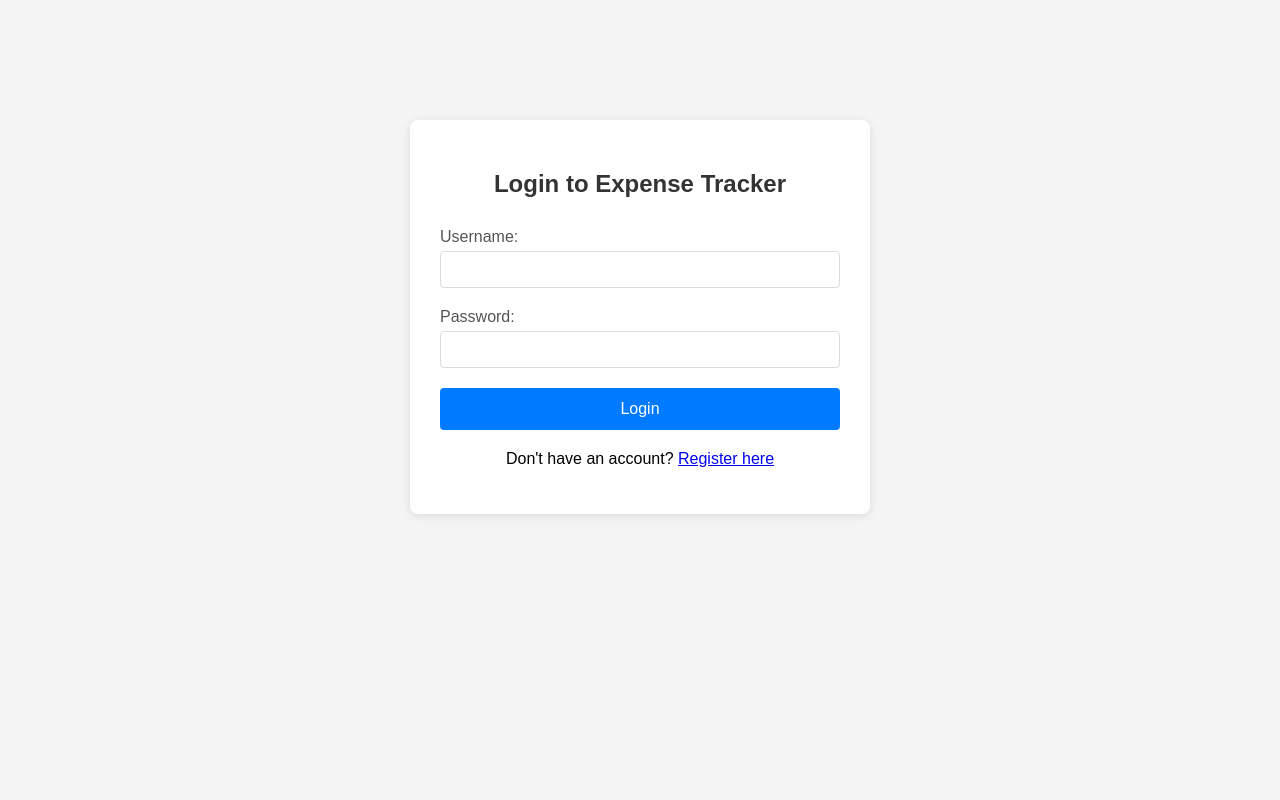
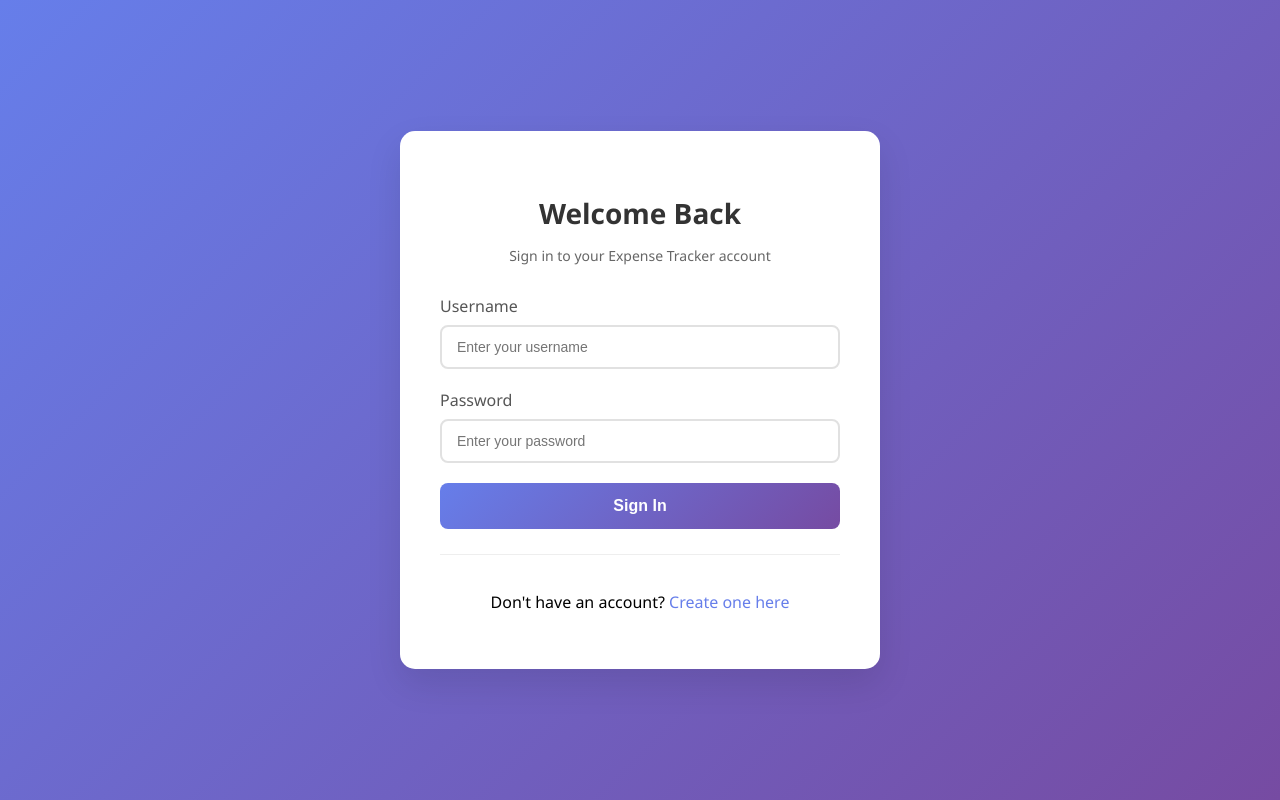
Before and after one commit to n3mo1101/cc6-expense-tracker, a Django app: page / in a window 1280 px wide. Run offline with Django 5.2, Linux system fonts and the light colour scheme.

Commit message:
added external css

```diff
--- /dev/null
+++ b/projectsite/static/css/login.css
@@ -0,0 +1,126 @@
+/* login.css - Styles specific to login page */
+
+body {
+    font-family: 'Segoe UI', Tahoma, Geneva, Verdana, sans-serif;
+    background: linear-gradient(135deg, #667eea 0%, #764ba2 100%);
+    margin: 0;
+    padding: 0;
+    height: 100vh;
+    display: flex;
+    justify-content: center;
+    align-items: center;
+}
+
+.login-container {
+    width: 100%;
+    max-width: 400px;
+    background: white;
+    padding: 40px;
+    border-radius: 15px;
+    box-shadow: 0 15px 35px rgba(0,0,0,0.1);
+}
+
+.login-header {
+    text-align: center;
+    margin-bottom: 30px;
+}
+
+.login-header h2 {
+    color: #333;
+    margin-bottom: 10px;
+    font-size: 28px;
+    font-weight: 600;
+}
+
+.login-header p {
+    color: #666;
+    font-size: 14px;
+}
+
+.form-group {
+    margin-bottom: 20px;
+}
+
+.form-group label {
+    display: block;
+    margin-bottom: 8px;
+    color: #555;
+    font-weight: 500;
+}
+
+.form-group input {
+    width: 100%;
+    padding: 12px 15px;
+    border: 2px solid #e1e1e1;
+    border-radius: 8px;
+    font-size: 14px;
+    transition: border-color 0.3s ease;
+    box-sizing: border-box;
+}
+
+.form-group input:focus {
+    outline: none;
+    border-color: #667eea;
+}
+
+.login-btn {
+    width: 100%;
+    padding: 14px;
+    background: linear-gradient(135deg, #667eea 0%, #764ba2 100%);
+    color: white;
+    border: none;
+    border-radius: 8px;
+    font-size: 16px;
+    font-weight: 600;
+    cursor: pointer;
+    transition: transform 0.2s ease;
+}
+
+.login-btn:hover {
+    transform: translateY(-2px);
+}
+
+.login-btn:active {
+    transform: translateY(0);
+}
+
+.error-message {
+    background-color: #fee;
+    color: #c33;
+    padding: 12px;
+    border-radius: 6px;
+    text-align: center;
+    margin-bottom: 20px;
+    border-left: 4px solid #c33;
+}
+
+.register-section {
+    text-align: center;
+    margin-top: 25px;
+    padding-top: 20px;
+    border-top: 1px solid #eee;
+}
+
+.register-link {
+    color: #667eea;
+    text-decoration: none;
+    font-weight: 500;
+}
+
+.register-link:hover {
+    text-decoration: underline;
+}
+
+/* Responsive design */
+@media (max-width: 480px) {
+    .login-container {
+        margin: 20px;
+        padding: 30px 25px;
+    }
+
+    body {
+        padding: 10px;
+        align-items: flex-start;
+        padding-top: 50px;
+    }
+}
--- a/projectsite/templates/testing/login.html
+++ b/projectsite/templates/testing/login.html
@@ -2,94 +2,42 @@
 <html>
 <head>
     <title>Login - Expense Tracker</title>
-    <style>
-        body {
-            font-family: Arial, sans-serif;
-            background-color: #f4f4f4;
-            margin: 0;
-            padding: 20px;
-        }
-        .login-container {
-            max-width: 400px;
-            margin: 100px auto;
-            background: white;
-            padding: 30px;
-            border-radius: 8px;
-            box-shadow: 0 2px 10px rgba(0,0,0,0.1);
-        }
-        h2 {
-            text-align: center;
-            color: #333;
-            margin-bottom: 30px;
-        }
-        .form-group {
-            margin-bottom: 20px;
-        }
-        label {
-            display: block;
-            margin-bottom: 5px;
-            color: #555;
-        }
-        input[type="text"],
-        input[type="password"] {
-            width: 100%;
-            padding: 10px;
-            border: 1px solid #ddd;
-            border-radius: 4px;
-            box-sizing: border-box;
-        }
-        button {
-            width: 100%;
-            padding: 12px;
-            background-color: #007bff;
-            color: white;
-            border: none;
-            border-radius: 4px;
-            cursor: pointer;
-            font-size: 16px;
-        }
-        button:hover {
-            background-color: #0056b3;
-        }
-        .error {
-            color: red;
-            text-align: center;
-            margin-bottom: 15px;
-        }
-        .register-link {
-            text-align: center;
-            margin-top: 20px;
-        }
-    </style>
+    {% load static %}
+    <link rel="stylesheet" href="{% static 'css/login.css' %}">
 </head>
 <body>
     <div class="login-container">
-        <h2>Login to Expense Tracker</h2>
+        <div class="login-header">
+            <h2>Welcome Back</h2>
+            <p>Sign in to your Expense Tracker account</p>
+        </div>
 
-        {% if form.errors %}
-            <div class="error">
-                Your username and password didn't match. Please try again.
-            </div>
+        {% if messages %}
+            {% for message in messages %}
+                <div class="error-message">
+                    {{ message }}
+                </div>
+            {% endfor %}
         {% endif %}
 
         <form method="post">
             {% csrf_token %}
 
             <div class="form-group">
-                <label for="username">Username:</label>
-                <input type="text" id="username" name="username" required>
+                <label for="username">Username</label>
+                <input type="text" id="username" name="username" placeholder="Enter your username" required>
             </div>
 
             <div class="form-group">
-                <label for="password">Password:</label>
-                <input type="password" id="password" name="password" required>
+                <label for="password">Password</label>
+                <input type="password" id="password" name="password" placeholder="Enter your password" required>
             </div>
 
-            <button type="submit">Login</button>
+            <button type="submit" class="login-btn">Sign In</button>
         </form>
 
-        <div class="register-link">
-            <p>Don't have an account? <a href="/register/">Register here</a></p>
+        <div class="register-section">
+            <p>Don't have an account? <a href="/register/" class="register-link">Create one here</a></p>
         </div>
     </div>
 </body>
```
